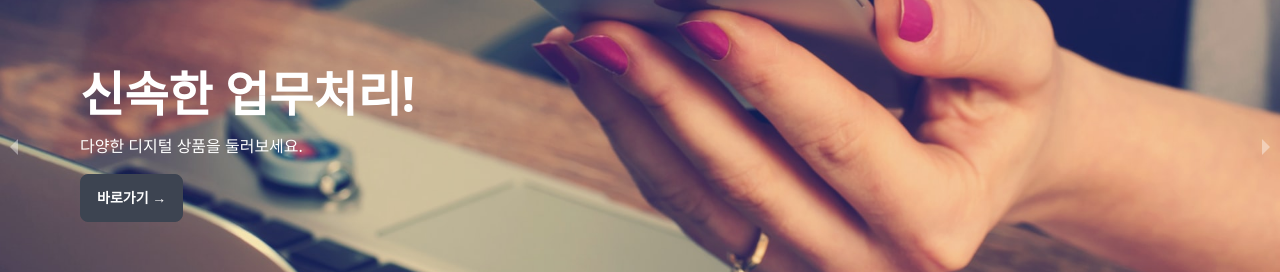
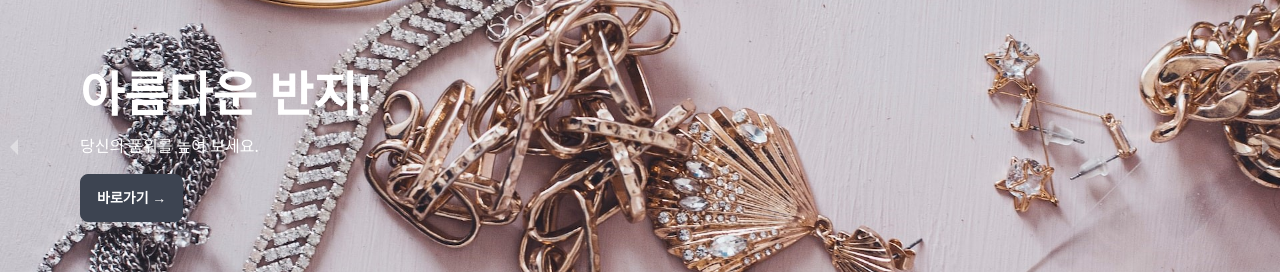
Before and after one commit to examplist/React-Shop-update, a React (Vite) app: page / in a window 1280 px wide. Shown: the part 345-617 px from the top of the page. Built offline with nearby package versions, Linux system fonts and the light colour scheme; no server answers.

Commit message:
🍱 캐러셀: 음식에서 액세서리로 바꾸기

```diff
--- a/src/components/Carousel.tsx
+++ b/src/components/Carousel.tsx
@@ -4,7 +4,7 @@ import { Link } from 'react-router-dom';
 
 import fashionImage from '../assets/carousel/fashion.jpeg';
 import digitalImage from '../assets/carousel/digital.jpeg';
-import foodImage from '../assets/carousel/food.jpeg';
+import accessoryImage from '../assets/carousel/accessory.jpg';
 
 interface SlideData {
   image: string;
@@ -48,17 +48,17 @@ export default function Comp() {
         path={'/fashion'}
       />
       <Slide
+        image={accessoryImage}
+        title={'아름다운 반지!'}
+        content={'당신의 품위를 높여 보세요.'}
+        path={'/accessory'}
+      />
+      <Slide
         image={digitalImage}
         title={'신속한 업무처리!'}
         content={'다양한 디지털 상품을 둘러보세요.'}
         path={'/digital'}
       />
-      <Slide
-        image={foodImage}
-        title={'신선한 식품!'}
-        content={'농장 직배송으로 더욱 신선한 식료품을 만나보세요.'}
-        path={'/food'}
-      />
     </Carousel>
   );
 }
```
Also changed, not shown: src/assets/carousel/출처.md (added, +1 -0 lines), src/assets/carousel/accessory.jpg (added), src/assets/carousel/food.jpeg (deleted).
